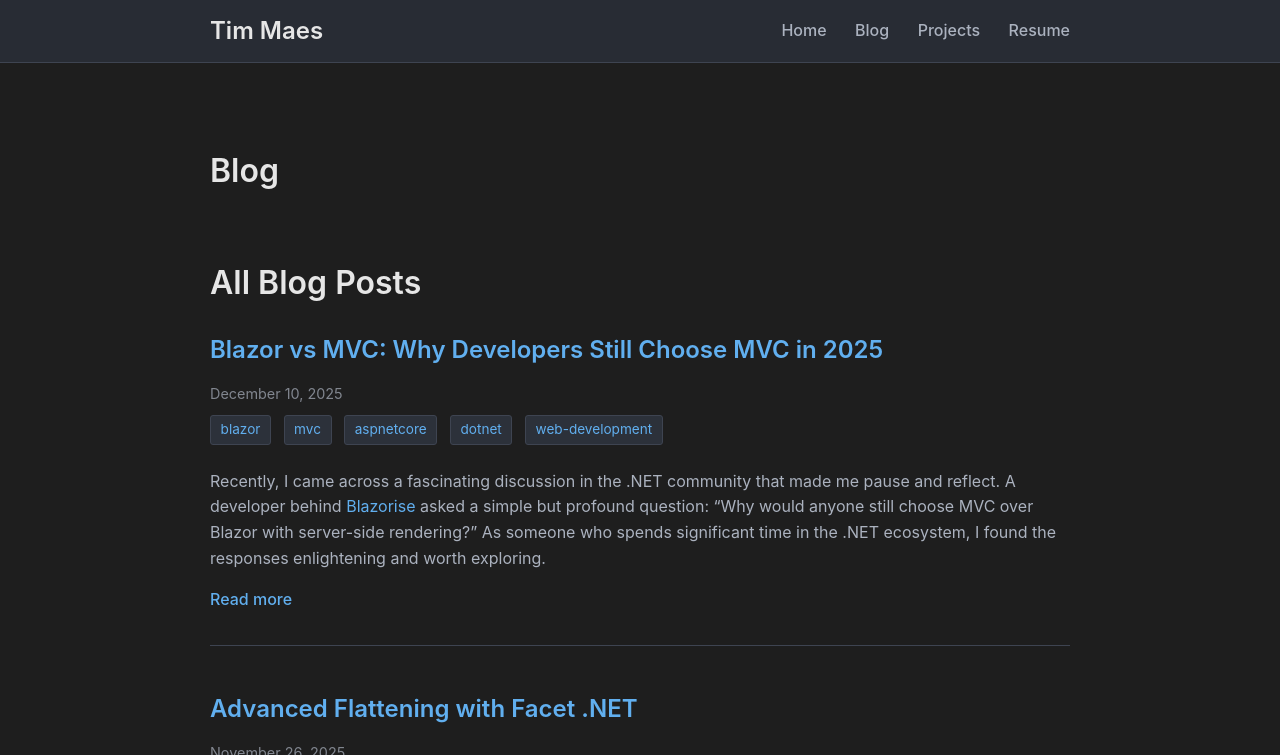
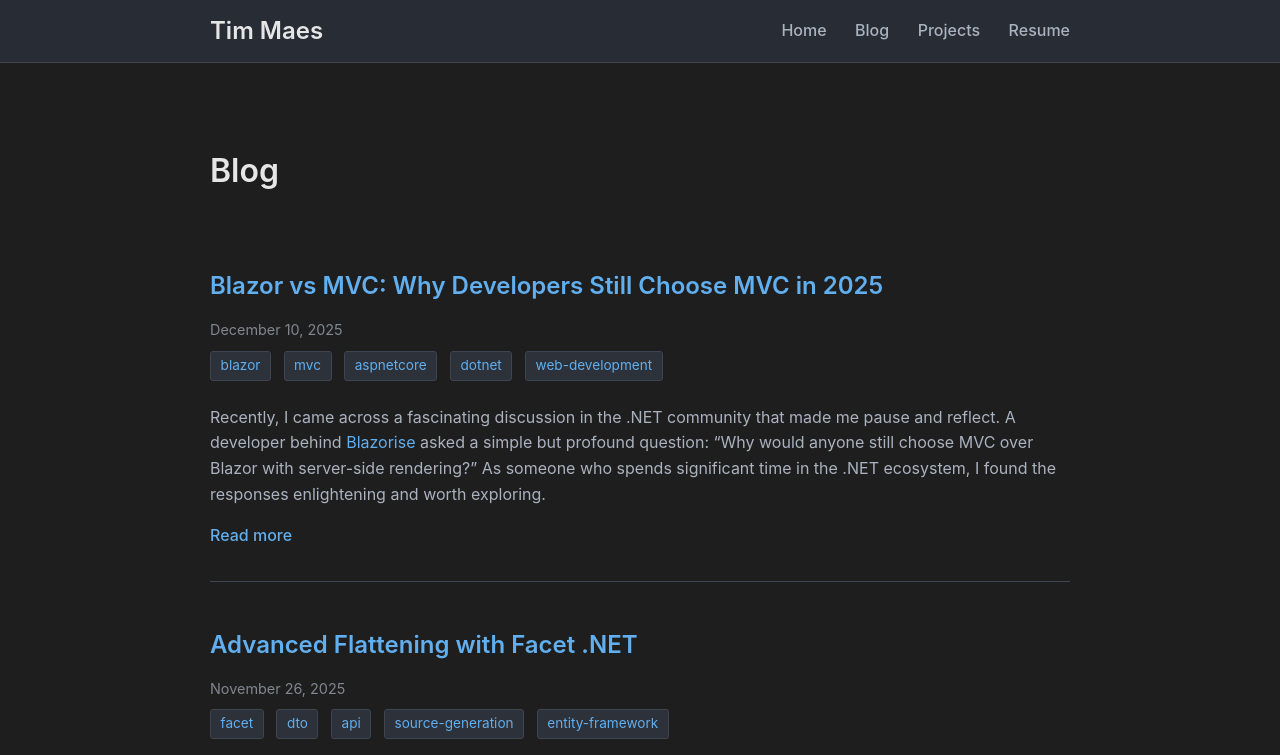
Before and after one commit to Tim-Maes/Tim-Maes.github.io, a Jekyll site: the page built from blog.md, in a window 1280 px wide and 900 px high, cut to the strip 0-755 px from the top of the window. Built offline with Jekyll 4.4.1, drawn with Linux system fonts in a browser that asks for light colours.

Commit message:
Update blogpost page

```diff
--- a/blog.md
+++ b/blog.md
@@ -3,8 +3,6 @@ layout: page
 title: Blog
 permalink: /blog/
 ---
-
-# All Blog Posts
 
 <div class="posts-list">
   {% for post in site.posts %}
```
